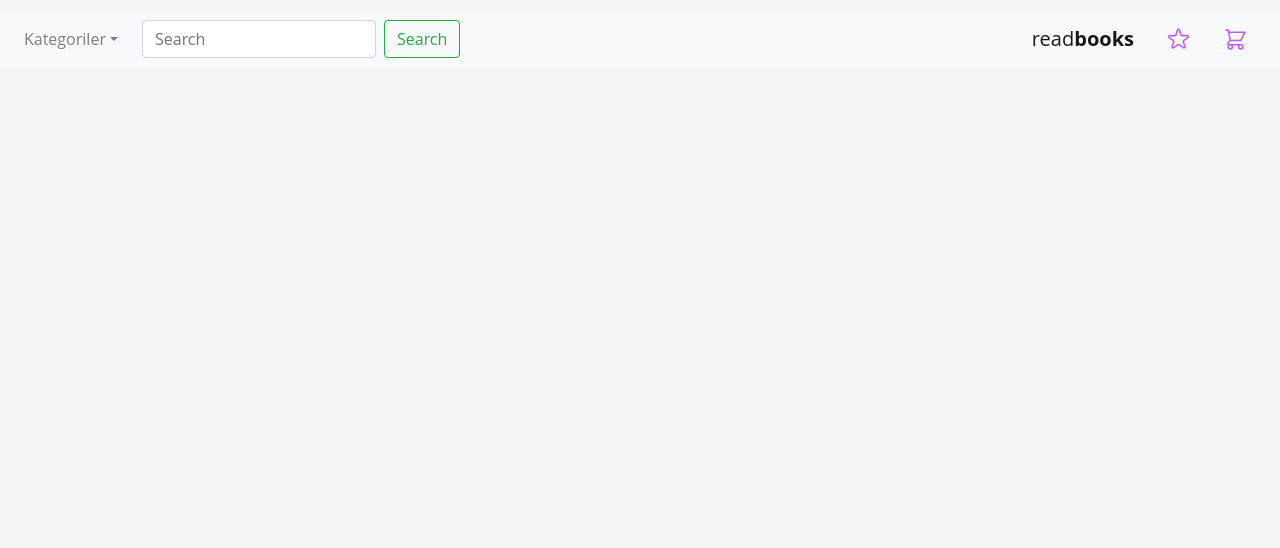
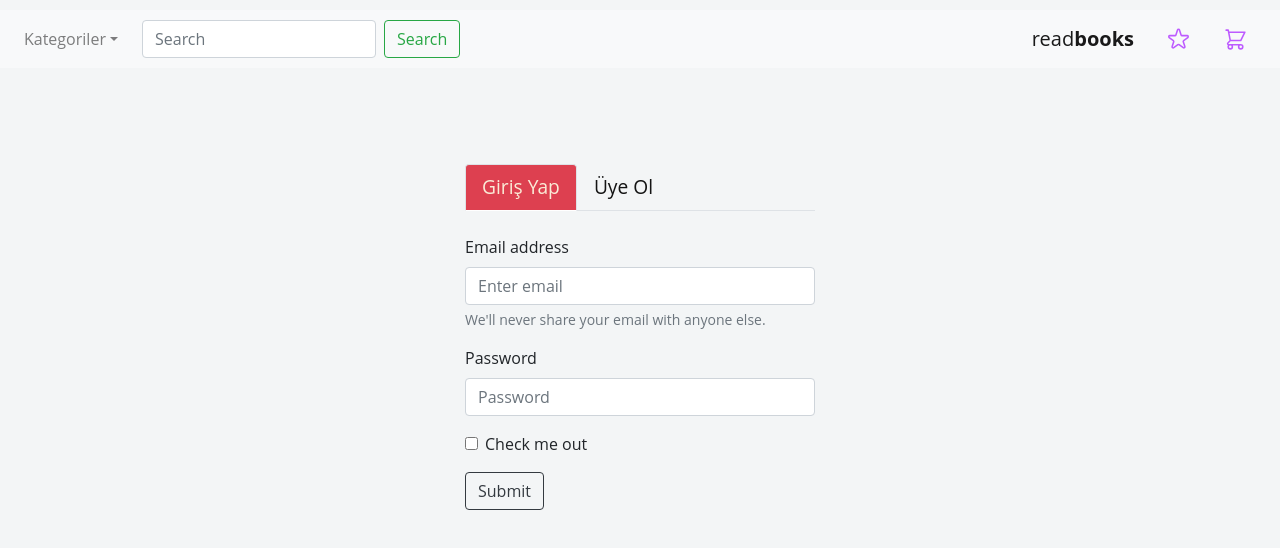
Before and after one commit to Itsbiggertheinside/django-bookstore-e-commerce, a React (Create React App) app in the folder frontend/frontend-react/: page /login in a window 1280 px wide. Shown: the top 548 px of the page. Built offline with nearby package versions, Linux system fonts and the light colour scheme.

Commit message:
started login page

```diff
--- /dev/null
+++ b/frontend/frontend-react/src/components/authenticationpage/AuthPage.js
@@ -0,0 +1,27 @@
+import React from 'react'
+import { Container, Row, Col, Tabs, Tab } from 'react-bootstrap'
+import LoginTab from './LoginTab'
+import RegisterTab from './RegisterTab'
+
+function AuthPage() {
+    return (
+        <div>
+            <Container className='mt-5'>
+                <Row>
+                    <Col xs={12} md={4} className='mx-auto mt-5'>
+                        <Tabs defaultActiveKey="login" id="authenticate-section" className='mb-4'>
+                            <Tab eventKey="login" title="Giriş Yap">
+                                <LoginTab />
+                            </Tab>
+                            <Tab eventKey="register" title="Üye Ol">
+                                <RegisterTab />
+                            </Tab>
+                        </Tabs>
+                    </Col>
+                </Row>
+            </Container>
+        </div>
+    )
+}
+
+export default AuthPage
--- /dev/null
+++ b/frontend/frontend-react/src/components/authenticationpage/LoginTab.js
@@ -0,0 +1,32 @@
+import React from 'react'
+import { Form, Button } from 'react-bootstrap'
+
+function LoginTab() {
+    return (
+        <div>
+            <Form>
+                <Form.Group controlId="formBasicEmail">
+                    <Form.Label>Email address</Form.Label>
+                    <Form.Control type="email" placeholder="Enter email" />
+                    <Form.Text className="text-muted">
+                        We'll never share your email with anyone else.
+                    </Form.Text>
+                </Form.Group>
+
+                <Form.Group controlId="formBasicPassword">
+                    <Form.Label>Password</Form.Label>
+                    <Form.Control type="password" placeholder="Password" />
+                </Form.Group>
+
+                <Form.Group controlId="formBasicCheckbox">
+                    <Form.Check type="checkbox" label="Check me out" />
+                </Form.Group>
+                <Button variant="outline-dark" type="submit">
+                    Submit
+                </Button>
+            </Form>
+        </div>
+    )
+}
+
+export default LoginTab
--- /dev/null
+++ b/frontend/frontend-react/src/components/authenticationpage/RegisterTab.js
@@ -0,0 +1,12 @@
+import React from 'react'
+import { Form } from 'react-bootstrap'
+
+function RegisterTab() {
+    return (
+        <div>
+
+        </div>
+    )
+}
+
+export default RegisterTab
--- a/frontend/frontend-react/src/components/root/App.js
+++ b/frontend/frontend-react/src/components/root/App.js
@@ -4,6 +4,7 @@ import PageNavbar from '../partials/PageNavbar';
 import PageFooter from '../partials/PageFooter';
 import DetailPage from '../detailpage/DetailPage';
 import OrderPage from '../orderpage/OrderPage';
+import AuthPage from '../authenticationpage/AuthPage';
 
 import { BrowserRouter as Router, Switch, Route, Link } from 'react-router-dom';
 
@@ -16,7 +17,8 @@ class App extends Component {
           <Switch>
             <Route exact path='/' component={Main} />
             <Route path='/detail/:slug' component={DetailPage} />
-            <Route path='/order' component={OrderPage} />
+            <Route exact path='/order' component={OrderPage} />
+            <Route exact path='/login' component={AuthPage} />
           </Switch>
         </Router>
         <PageFooter />
```
